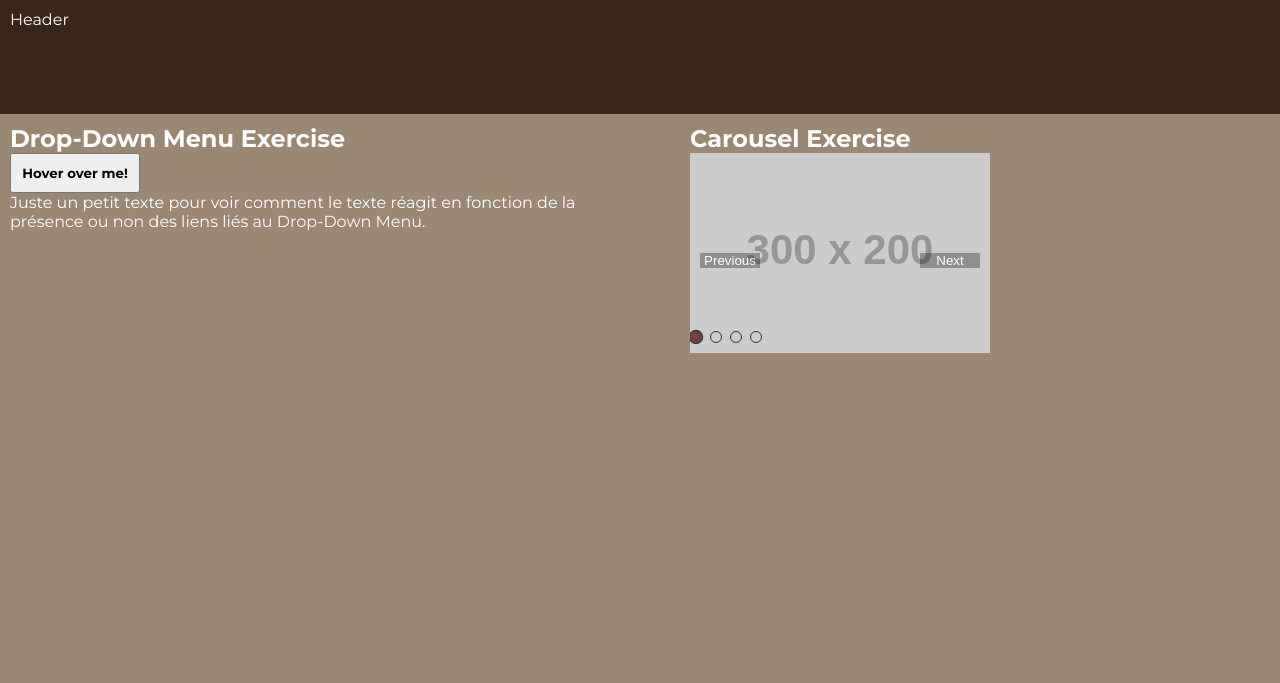
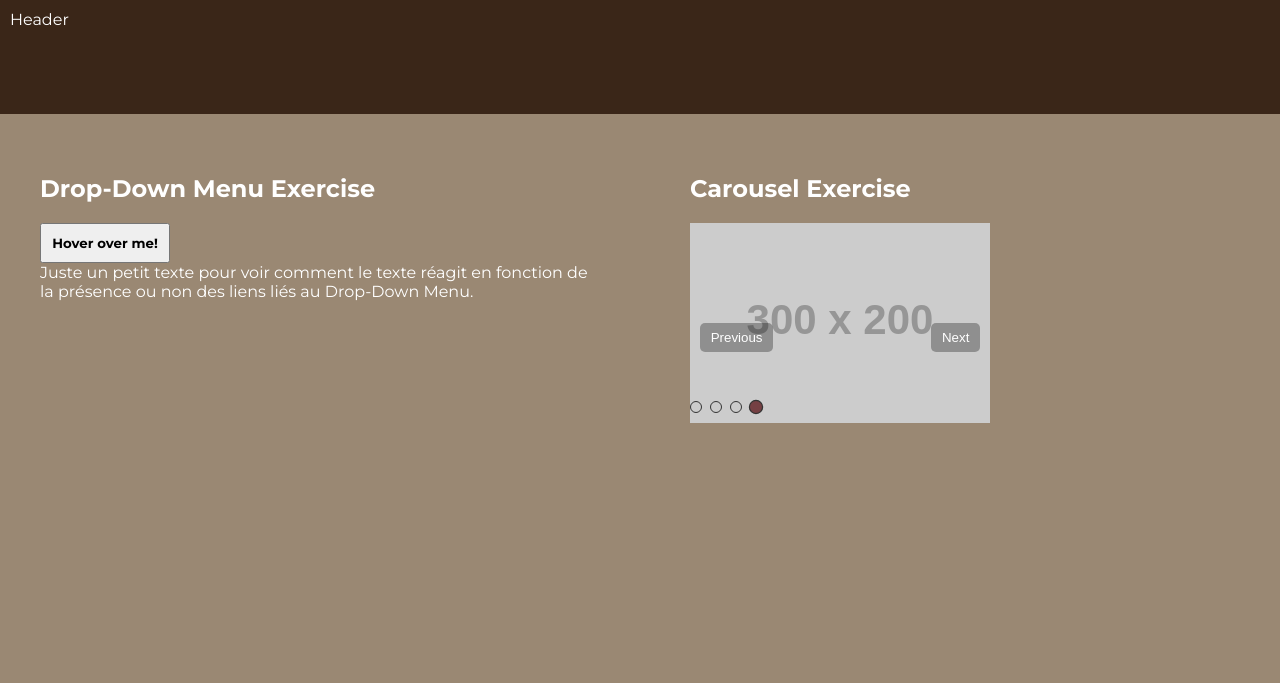
Before and after one commit to aadridi/ddmenu-carousel, a website built with webpack: page src/template.html in a window 1280 px wide. Both pictures are taken after a click on the button "Previous". Shown: the top 683 px of the page. Built offline with nearby package versions, Linux system fonts and the light colour scheme; placeholder pictures from the web are drawn by us.

Commit message:
Finishing Carousel

```diff
--- a/src/index.js
+++ b/src/index.js
@@ -1,5 +1,7 @@
 // src/index.js
 import './styles.css';
+import { updateCarousel } from './modules/carousel.js';
+
 /* import { createDropDownMenu } from './modules/ddm.js'; */
 
 /* Partie DropDownMenu Exercise
@@ -17,3 +19,4 @@ ddmeBtn.addEventListener('click', () => {
 });*/
 
 /* Partie Carousel */
+updateCarousel(currentIndex);
--- /dev/null
+++ b/src/modules/carousel.js
@@ -0,0 +1,51 @@
+const carouselTrack = document.querySelector('.carousel-track');
+
+const slides = document.querySelectorAll('.carousel-track img');
+
+const prevBtn = document.querySelector('.carousel-button.prev');
+const nextBtn = document.querySelector('.carousel-button.next');
+
+const dotsBtn = document.querySelectorAll('.dot');
+
+let currentIndex = 0;
+
+function updateCarousel(currentIndex) {
+	slides.forEach((slide, index) => {
+		slide.style.display = index === currentIndex ? 'block' : 'none';
+	});
+
+	dotsBtn.forEach((dot, index) => {
+		if (index === currentIndex) {
+			dot.classList.add('active');
+		} else {
+			dot.classList.remove('active');
+		}
+	});
+}
+
+nextBtn.addEventListener('click', () => {
+	currentIndex++;
+	if (currentIndex > 3) {
+		currentIndex = 0;
+	}
+	updateCarousel(currentIndex);
+	console.log(currentIndex);
+});
+
+prevBtn.addEventListener('click', () => {
+	currentIndex--;
+	if (currentIndex < 0) {
+		currentIndex = 3;
+	}
+	updateCarousel(currentIndex);
+	console.log(currentIndex);
+});
+
+dotsBtn.forEach((dot, index) => {
+    dot.addEventListener('click', () => {
+        currentIndex = index;
+        updateCarousel(currentIndex);
+    })
+})
+
+export { updateCarousel };
--- a/src/styles.css
+++ b/src/styles.css
@@ -25,10 +25,16 @@ main {
 	display: flex;
 	flex-direction: row;
 	gap: 100px;
+	padding: 40px 40px;
 }
 
 section {
 	width: 50%;
+	padding: 20px 0px;
+}
+
+section h2 {
+	margin-bottom: 20px;
 }
 
 #ddme-btn {
@@ -80,22 +86,24 @@ footer {
 	position: absolute;
 	top: 50%;
 	left: 10px;
-	width: 60px;
 	background: rgba(0, 0, 0, 0.3);
 	color: white;
 	border: none;
 	cursor: pointer;
+	border-radius: 5px;
+	padding: 0.5em 0.8em;
 }
 
 .carousel-button.next {
 	position: absolute;
 	top: 50%;
 	right: 10px;
-	width: 60px;
 	background: rgba(0, 0, 0, 0.3);
 	color: white;
 	border: none;
 	cursor: pointer;
+	border-radius: 5px;
+	padding: 0.5em 0.8em;
 }
 
 .carousel-nav {
```
